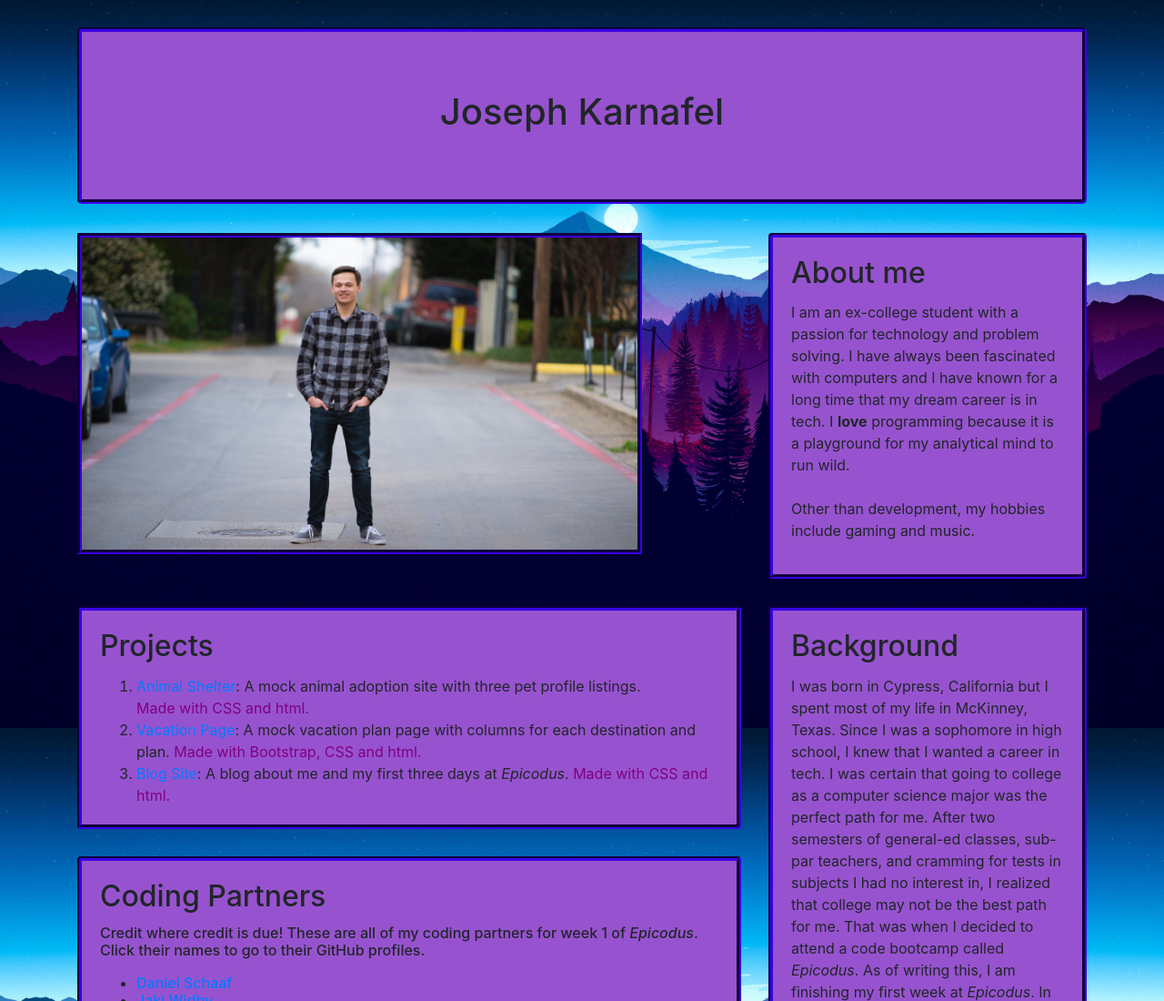
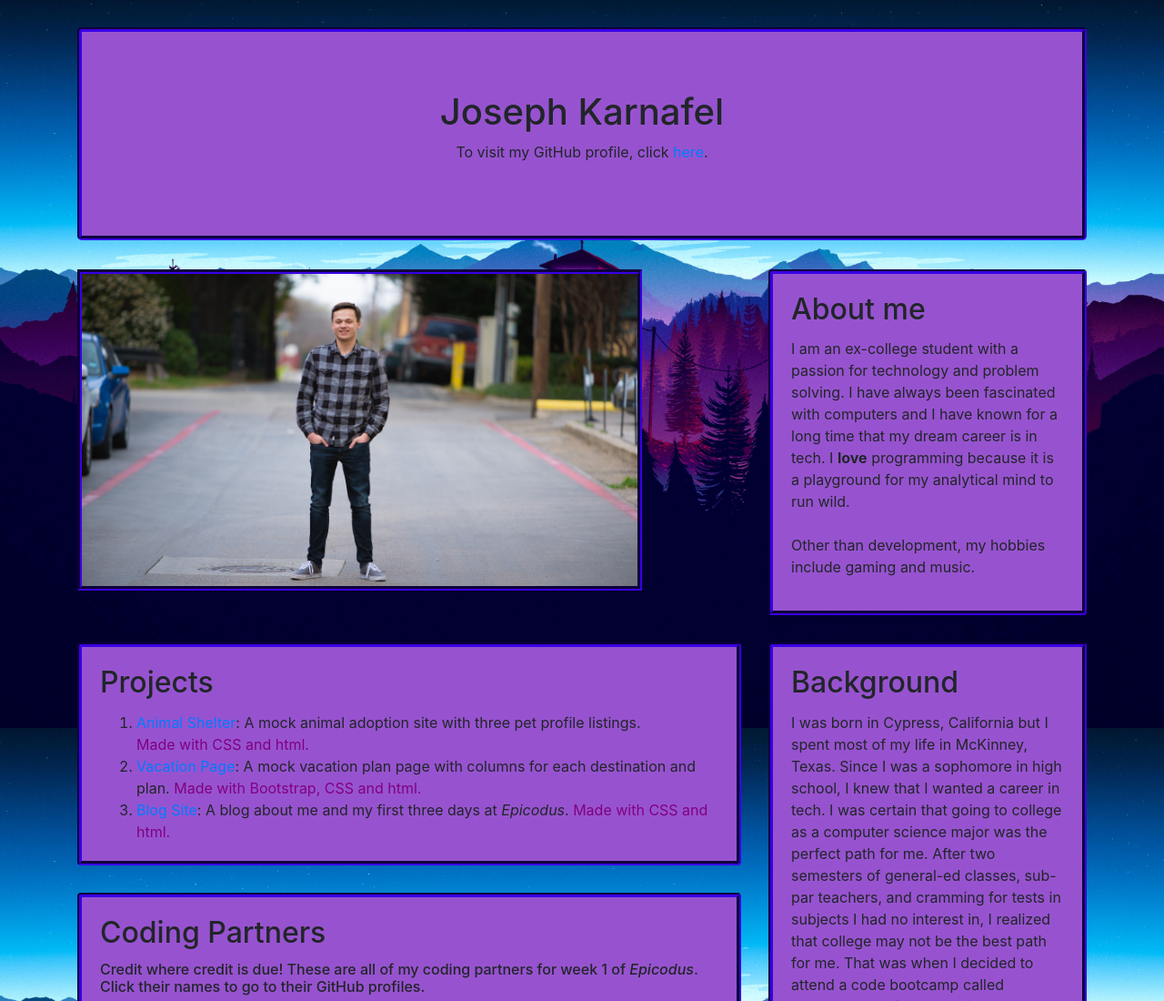
Before and after one commit to Joebenitus/landing-page, a plain HTML site: page index.html in a window 1280 px wide. Shown: the top 1100 px of the page at 91% size. Drawn offline with Linux system fonts and the light colour scheme.

Commit message:
add GitHub profile link in jumbotron

```diff
--- a/index.html
+++ b/index.html
@@ -9,6 +9,7 @@
   <div class="container">
     <div class="jumbotron">
       <h1>Joseph Karnafel</h1>
+      <p>To visit my GitHub profile, click <a href="https://github.com/joebenitus">here</a>.</p>
     </div>
     <div class="row">
     <div class="col-md-8">
```
